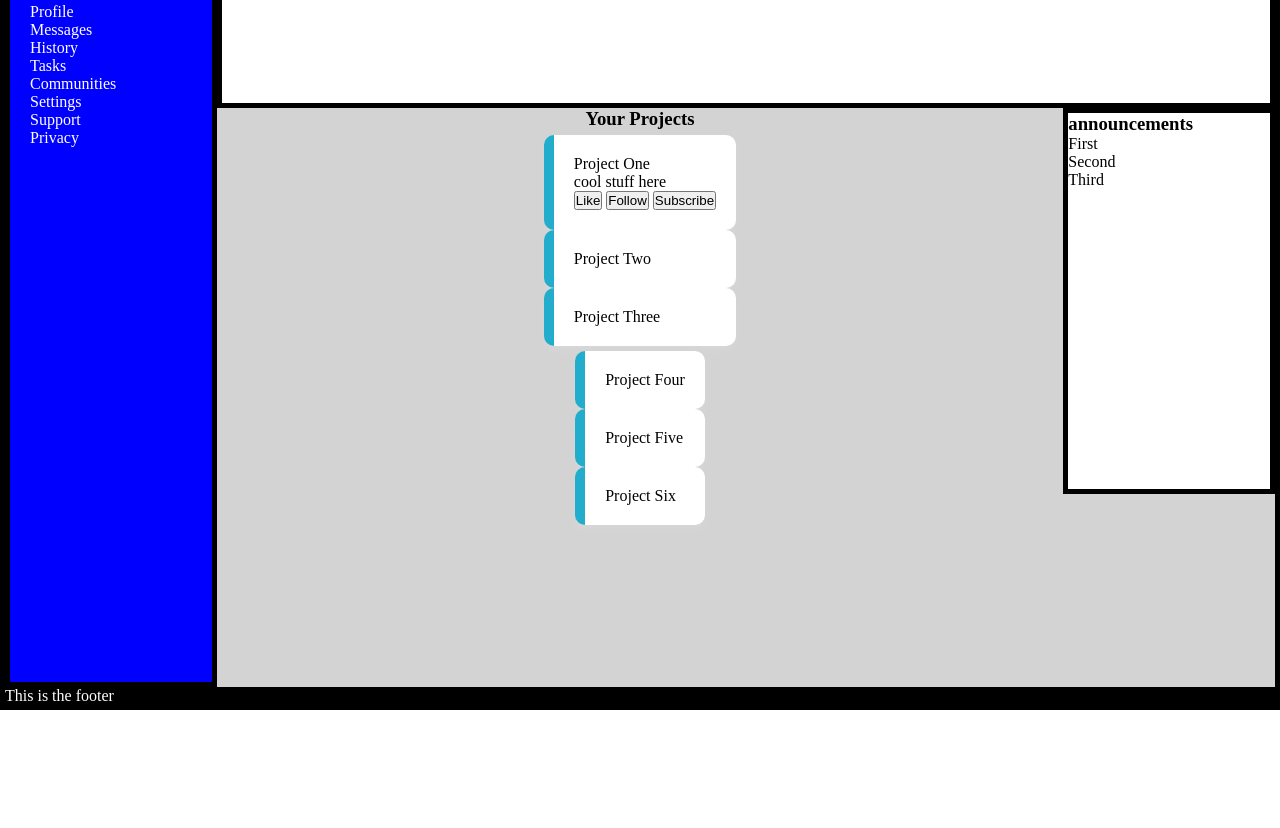
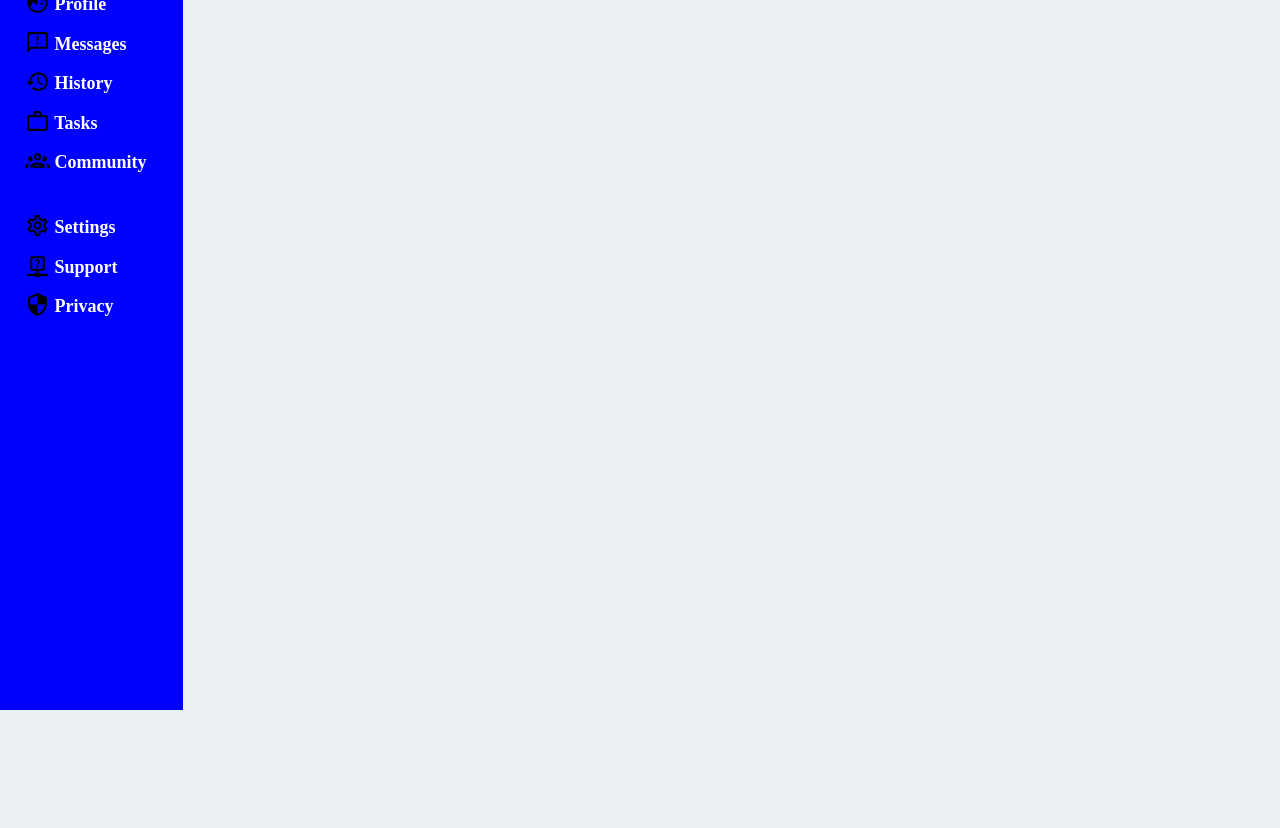
Before and after one commit to Gcraft13/dashboard, a plain HTML site: page index.html in a window 1280 px wide. Shown: the part 90-918 px from the top of the page. Before the commit the page ends 800 px from the top, so only its background shows below. Drawn offline with Linux system fonts and the light colour scheme.

Commit message:
add styling for sidebar and images

```diff
--- a/index.html
+++ b/index.html
@@ -8,52 +8,33 @@
   </head>
   <body>
     <div class="container">
-      <div class="header"></div>
-      <div id="sidebar">
-        <img src="" alt="" class="logo" />
-        <h2 class="title">Dashboard</h2>
-        <ul class="top">
-          <li>Home</li>
-          <li>Profile</li>
-          <li>Messages</li>
-          <li>History</li>
-          <li>Tasks</li>
-          <li>Communities</li>
-        </ul>
-        <ul class="bottom">
-          <li>Settings</li>
-          <li>Support</li>
-          <li>Privacy</li>
-        </ul>
-      </div>
-      <div class="main">
-        <h3 class="title">Your Projects</h3>
-        <div class="column-1">
-          <div class="content-card">
-            <div class="card-title">Project One</div>
-            <div class="card-text">cool stuff here</div>
-            <div class="buttons">
-              <button>Like</button>
-              <button>Follow</button>
-              <button>Subscribe</button>
+      <div class="sidebar">
+          <div class="dashboard">Dashboard
+            <h2></h2>
+          </div>
+            <div class="top">
+              <ul>
+                <li><a href=""><img src="./Images/home-account.svg" alt="Home"></a> Home</li>
+                <li><a href=""><img src="./Images/face-man-profile.svg" alt=""></a> Profile</li>
+                <li><a href=""><img src="./Images/message-alert-outline.svg" alt=""></a> Messages</li>
+                <li><a href=""><img src="./Images/history.svg" alt=""></a> History</li>
+                <li><a href=""><img src="./Images/briefcase-outline.svg" alt=""></a> Tasks</li>
+                <li><a href=""><img src="./Images/account-group-outline.svg" alt=""></a> Community</li>
+              </ul>
             </div>
-          </div>
-          <div class="content-card">Project Two</div>
-          <div class="content-card">Project Three</div>
-        </div>
-        <div class="column-2">
-          <div class="content-card">Project Four</div>
-          <div class="content-card">Project Five</div>
-          <div class="content-card">Project Six</div>
+
+            <div class="bottom">
+              <ul>
+                <li><a href=""><img src="./Images/cog-outline.svg" alt=""></a> Settings</li>
+                <li><a href=""><img src="./Images/help-network-outline.svg" alt=""></a> Support</li>
+                <li><a href=""><img src="./Images/security.svg" alt=""></a> Privacy</li>
+              </ul>
+            </div>
         </div>
       </div>
-      <div class="announcements">
-        <h3>announcements</h3>
-        <div class="message">First</div>
-        <div class="message">Second</div>
-        <div class="message">Third</div>
+      <div class="content">
+        <div class="header"></div>
       </div>
-      <footer class="footer">This is the footer</footer>
     </div>
   </body>
 </html>
--- a/styles.css
+++ b/styles.css
@@ -4,65 +4,57 @@
   box-sizing: border-box;
 }
 
+body {
+  min-height: 100vh;
+  background-color: rgb(234, 240, 241);
+}
+
 .container {
   display: grid;
-  height: 100vh;
-  grid-template-columns: 1fr 4fr 1fr;
-  grid-template-rows: 1fr 1fr 1fr 1fr;
-  background-color: lightgray;
-  border: 5px solid black;
+  grid-template-columns: 1fr 6fr;
+  grid-template-rows: 1fr 6fr;
+  height: 100%;
 }
 
-.header {
-  grid-column: 2/5;
-  background-color: white;
-  border: 5px solid black;
+.sidebar {
+  position: sticky;
+  background-color: blue;
+  color: white;
+  padding: 20px 0px 0px 20px;
+  height: 100vh;
+  font-size: large;
+  font-weight: bold;
+  top: 0px;
+}
+.top ul {
+  display: flex;
+  flex-direction: column;
+  gap: 14px;
+  padding-bottom: 40px;
 }
 
-#sidebar {
-  grid-row: 1/5;
-  background-color: blue;
-  border: 5px solid black;
-  color: white;
-
-  position: sticky;
-  padding: 20px 0px 0px 20px;
+.bottom ul {
+  display: flex;
+  flex-direction: column;
+  gap: 14px;
 }
 
-#sidebar ul {
+.top ul,
+.bottom ul {
   list-style-type: none;
 }
 
-.main {
-  display: grid;
-  grid-area: 2/2/4/3;
-  grid-template-columns: 3fr, 1fr;
-
-  align-items: center;
-  justify-items: center;
-  gap: 5px;
+.top li,
+.bottom li {
+  padding-left: 5px;
 }
 
-.announcements {
-  background-color: white;
-  border: 5px solid black;
-  grid-area: 2/3/4/3;
+li img {
+  vertical-align: sub;
+  color: white;
+  width: 25px; /* to help align svgs better to the current text*/
 }
 
-.content-card {
-  /* width: clamp(400px, calc(50% - 24px), 1000px);
-  height: 250px; */
-  background-color: white;
-  border-left: 10px #21adcb solid;
-  padding: 20px;
-  border-radius: 10px;
+.content {
   display: flex;
-  flex-direction: column;
-  box-shadow: 0px 5px 5px rgb(214, 214, 214);
 }
-
-footer {
-  background-color: black;
-  grid-column: span 5;
-  color: white;
-}
```
Also changed, not shown: Images/account-group-outline.svg (added), Images/briefcase-outline.svg (added), Images/cog-outline.svg (added), Images/dashboard-project.png (renamed from dashboard-project.png), Images/face-man-profile.svg (added), Images/help-network-outline.svg (added), Images/history.svg (added), Images/home-account.svg (added), Images/message-alert-outline.svg (added), Images/security.svg (added).
